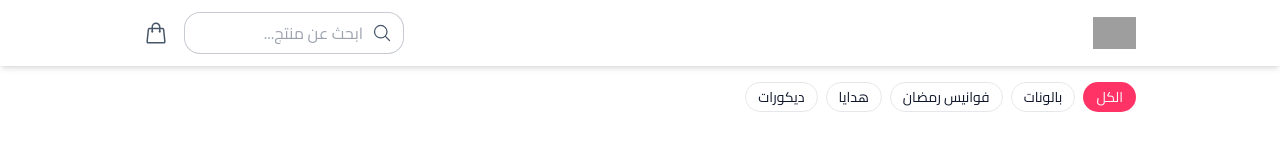
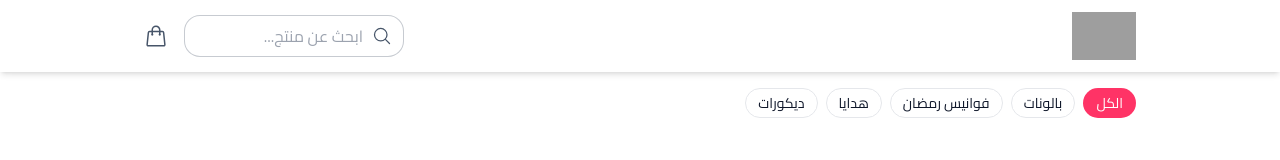
Before and after one commit to InfinityCodeteam/part, a plain HTML site: page menu.html in a window 1280 px wide. Shown: the top 160 px of the page. Drawn offline with nearby package versions, Linux system fonts and the light colour scheme; grey boxes are pictures that could not be loaded.

Commit message:
Update menu.html

```diff
--- a/menu.html
+++ b/menu.html
@@ -40,7 +40,7 @@
     <!-- Sticky Header -->
     <header class="sticky top-0 z-30 bg-white/80 backdrop-blur-md shadow-md">
         <div class="max-w-screen-lg mx-auto px-4 py-3 flex items-center justify-between">
-            <img src="https://i.postimg.cc/cCGqcHpx/Picsart-25-09-04-04-07-16-812.png" alt="PARTY" class="h-8 w-auto animate-fade-in">
+            <img src="https://i.postimg.cc/cCGqcHpx/Picsart-25-09-04-04-07-16-812.png" alt="PARTY" class="h-12 w-auto animate-fade-in">
             <div class="flex items-center gap-4">
                 <div class="relative">
                     <input type="search" id="search-input" placeholder="ابحث عن منتج..." class="pr-10 pl-4 py-2 rounded-2xl border border-textsecondary/30 focus:outline-none focus:ring-2 focus:ring-primary animate-fade-in">
```
